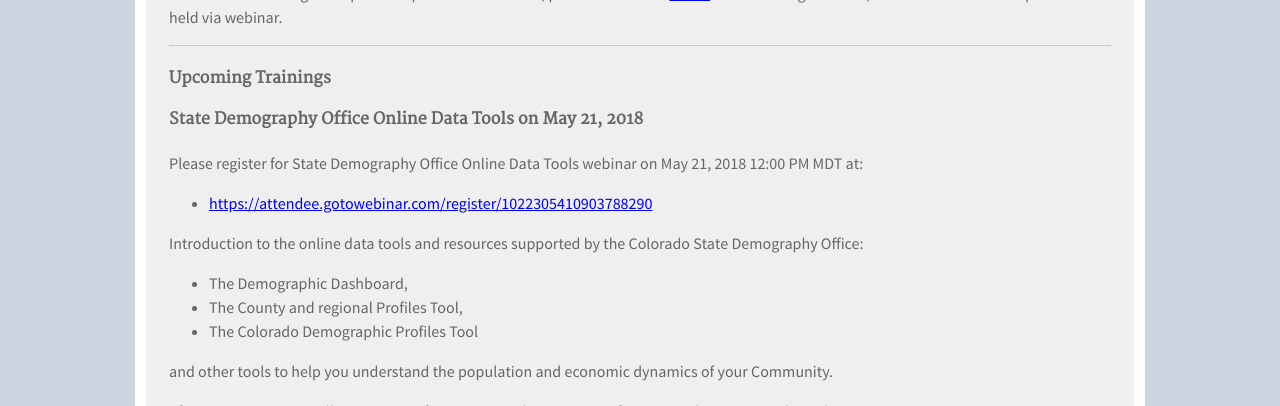
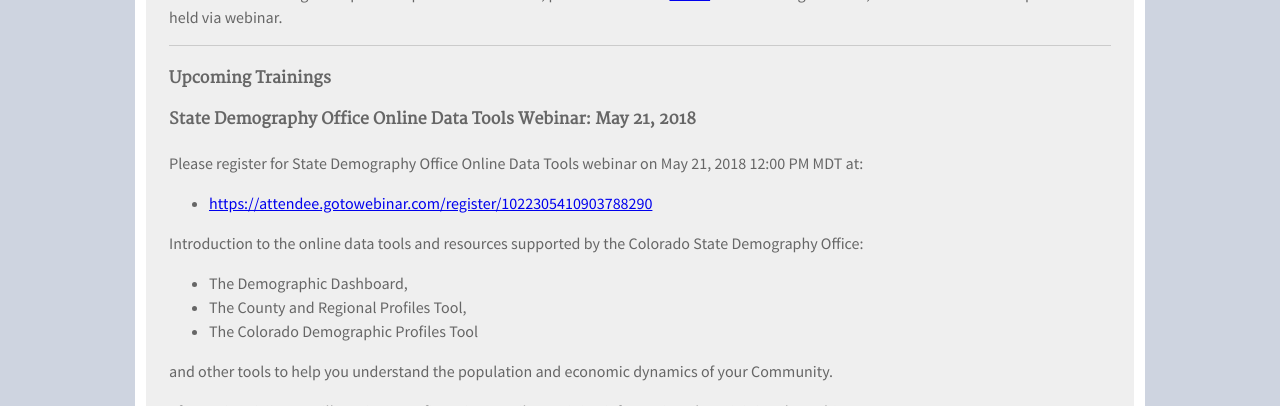
Before and after one commit to TBleess/Website_New, a Jekyll site: the page built from pages/9_Not_in_Menu/training.md, in a window 1280 px wide. Shown: the part 465-871 px from the top of the page. Built offline with Jekyll 4.4.1, drawn with Linux system fonts in a browser that asks for light colours.

Commit message:
Update Data Tools Webinar

```diff
--- a/pages/9_Not_in_Menu/training.md
+++ b/pages/9_Not_in_Menu/training.md
@@ -17,7 +17,7 @@ The State Demography Office periodically offers training sessions on a variety o
 
 #### Upcoming Trainings
 
-#### State Demography Office Online Data Tools on May 21, 2018
+#### State Demography Office Online Data Tools Webinar: May 21, 2018
 
 Please register for State Demography Office Online Data Tools webinar on May 21, 2018 12:00 PM MDT at:
 - [https://attendee.gotowebinar.com/register/1022305410903788290](https://attendee.gotowebinar.com/register/1022305410903788290)
@@ -25,7 +25,7 @@ Please register for State Demography Office Online Data Tools webinar on May 21,
 Introduction to the online data tools and resources supported by the Colorado State Demography Office:
 
   -  The Demographic Dashboard,
-  -  The County and regional Profiles Tool,
+  -  The County and Regional Profiles Tool,
   -  The Colorado Demographic Profiles Tool
 
 and other tools to help you understand the population and economic dynamics of your Community.
```
